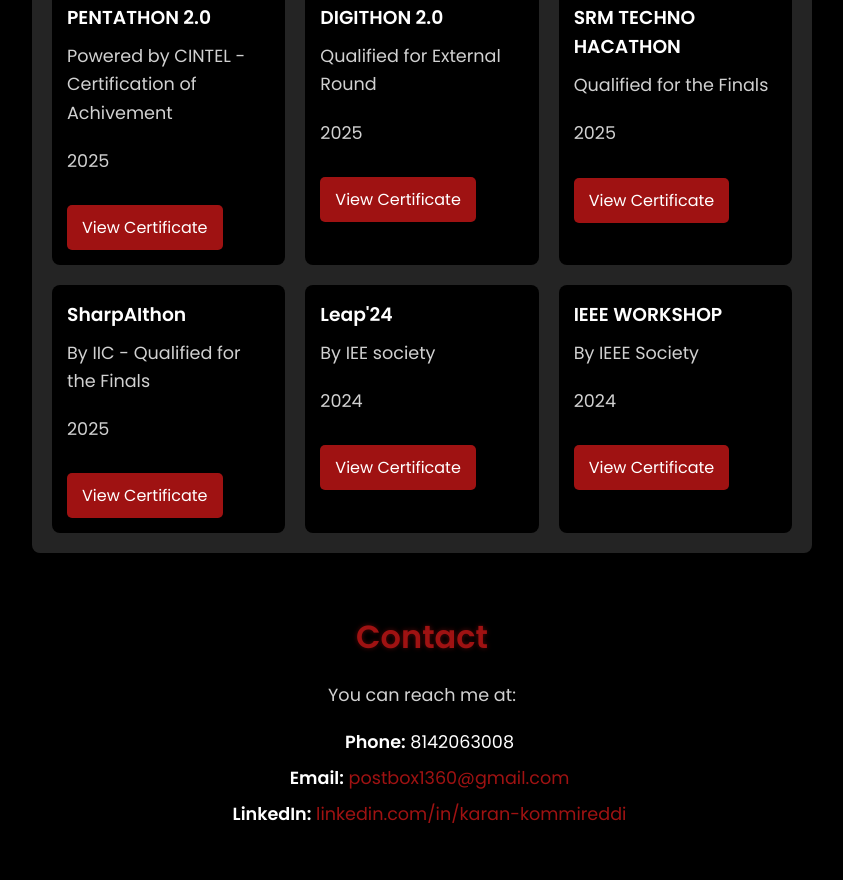
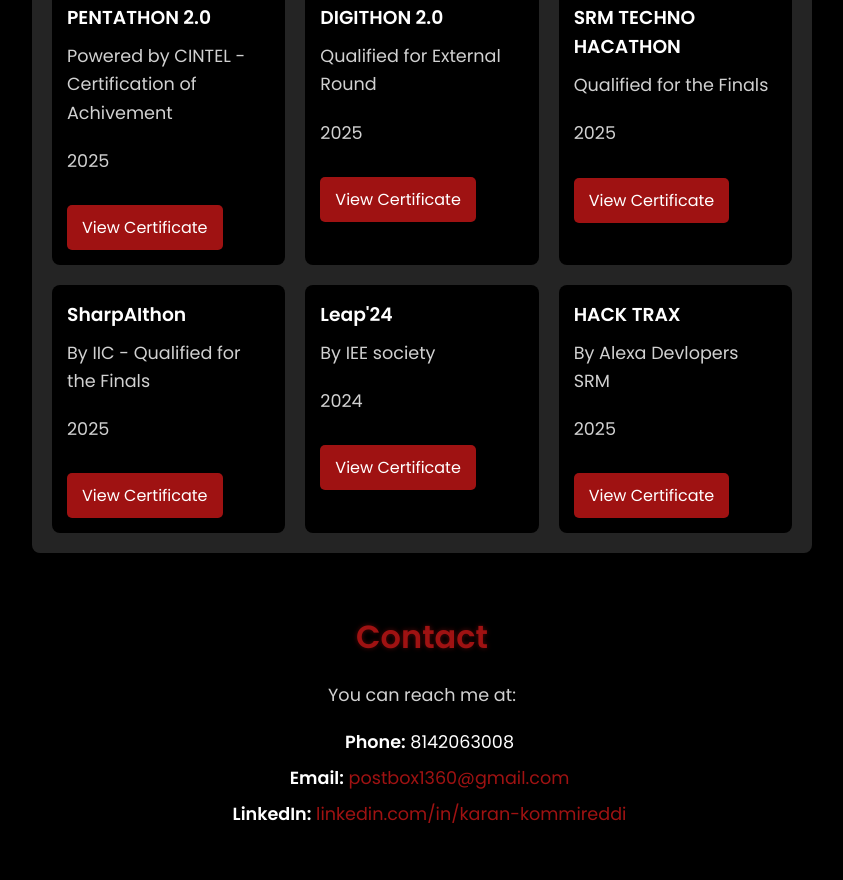
Before and after one commit to kk1360/my-portfolio-KaranKommireddy, a plain HTML site: page index.html in a window 1280 px wide. Shown: the part 4531-5411 px from the top of the page, without its empty margins (218-1061 px from the left). Drawn offline with nearby package versions, Linux system fonts and the light colour scheme.

Commit message:
Update index.html

```diff
--- a/index.html
+++ b/index.html
@@ -192,9 +192,9 @@
                             <a href="https://drive.google.com/file/d/1FOO6mc6_XQ9pUR7QT81gYBwSMT_MVCZB/view?usp=sharing" class="view-certificate">View Certificate</a>
                         </div>
                         <div class="certification-card">
-                            <h3>IEEE WORKSHOP</h3>
-                            <p>By IEEE Society </p>
-                            <p>2024</p>
+                            <h3>HACK TRAX</h3>
+                            <p>By Alexa Devlopers SRM </p>
+                            <p>2025</p>
                             <a href="https://drive.google.com/file/d/1ejOoEUbLcr8rtZn5Y2K_qI-ijl2xJdAX/view?usp=sharing" class="view-certificate">View Certificate</a>
                         </div>
                     </div>
```
